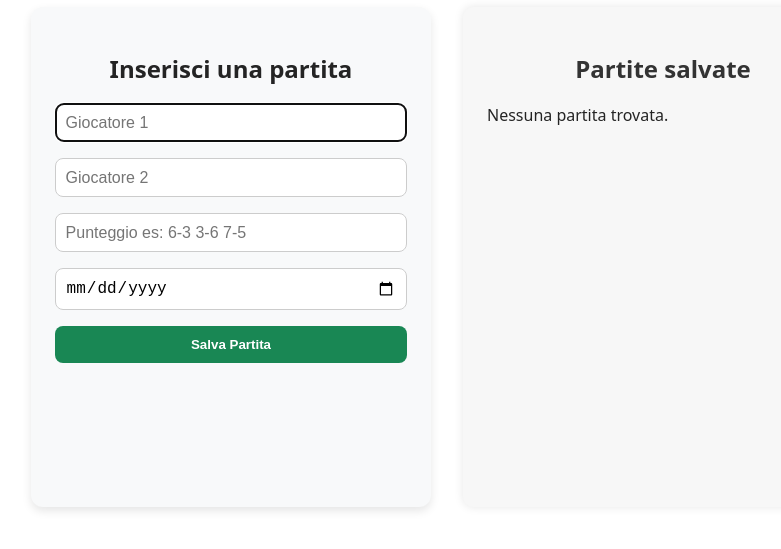
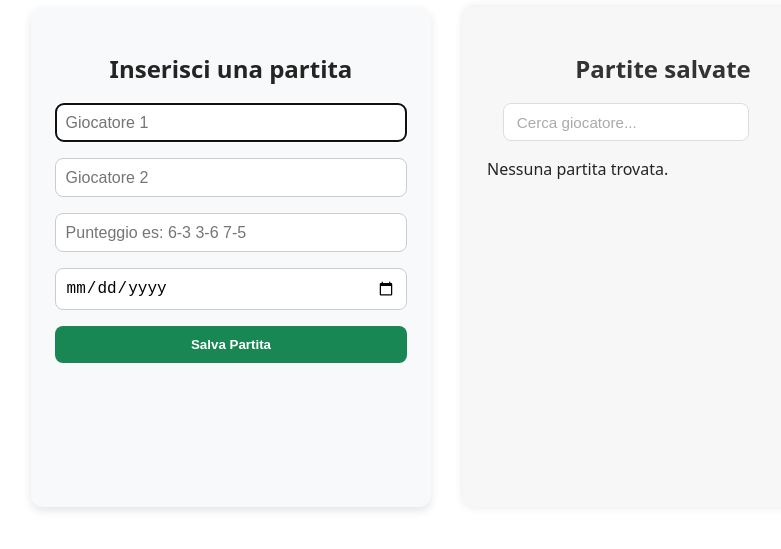
Before and after one commit to PuglisiAlfio/tennis-match-tracker, a React (Vite) app: page / in a window 1280 px wide. Shown: the part 143-692 px from the top of the page, without its empty margins (193-974 px from the left). Built offline with nearby package versions, Linux system fonts and the light colour scheme.

Commit message:
Aggiunto filtro di ricerca partite con pulsante reset

```diff
--- /dev/null
+++ b/src/components/MatchFilter.jsx
@@ -0,0 +1,28 @@
+import styleFilter from "../styles/MatchFilter.module.css";
+
+export default function MatchFilter({ query, onChange }) {
+  const showReset = query.trim().length > 0;
+
+  return (
+    <div className={styleFilter.filterWrapper}>
+      <input
+        className={styleFilter.filterInput}
+        type="text"
+        placeholder="Cerca giocatore..."
+        value={query}
+        onChange={(e) => onChange(e.target.value)}
+      />
+
+      {showReset && (
+        <button
+          type="button"
+          className={styleFilter.resetButton}
+          onClick={() => onChange("")}
+          aria-label="Reset filtro"
+        >
+          ✕
+        </button>
+      )}
+    </div>
+  );
+}
--- a/src/components/MatchForm.jsx
+++ b/src/components/MatchForm.jsx
@@ -27,6 +27,7 @@ export default function MatchForm({ matches, onSetMatches }) {
     }
 
     const match = {
+      id: crypto.randomUUID(),
       player1: state.giocatore1,
       player2: state.giocatore2,
       score: state.punteggio,
--- a/src/components/MatchList.jsx
+++ b/src/components/MatchList.jsx
@@ -1,34 +1,42 @@
+import { useState } from "react";
 import MatchItem from "./MatchItem";
+import MatchFilter from "./MatchFilter";
 import styleList from "../styles/matchList.module.css";
 
 export default function MatchList({ matches, onSetMatches }) {
-  const handleDelete = (indexToRemove) => {
-    const updated = matches.filter((_, index) => index !== indexToRemove);
+  const [query, setQuery] = useState("");
+  const handleDelete = (id) => {
+    const updated = matches.filter(match => match.id !== id);
     onSetMatches(updated);
     localStorage.setItem("matches", JSON.stringify(updated));
   };
 
+  const filteredMatches = matches.filter(match =>
+    match.player1.toLowerCase().includes(query.toLowerCase()) ||
+    match.player2.toLowerCase().includes(query.toLowerCase())
+  );
+
   return (
-    <>
     <div className={styleList["match-list"]}>
       <h2>Partite salvate</h2>
-        {matches.length === 0 ? (
+
+      <MatchFilter query={query} onChange={setQuery} />
+
+      {filteredMatches.length === 0 ? (
         <p className={styleList["no-match-found"]}>
           Nessuna partita trovata.
         </p>
       ) : (
         <ul>
-            {matches.map((match, index) => (
+          {filteredMatches.map(match => (
             <MatchItem
+              key={match.id}
               match={match}
-                index={index}
-                onDelete={handleDelete}
-                key={index}
+              onDelete={() => handleDelete(match.id)}
             />
           ))}
         </ul>
       )}
     </div>
-    </>
   );
 }
--- /dev/null
+++ b/src/styles/matchFilter.module.css
@@ -0,0 +1,43 @@
+.filterWrapper {
+  position: relative;
+  margin-bottom: 1rem;
+  margin-left: 1rem;
+}
+
+.filterInput {
+  padding: 0.6rem 2rem 0.6rem 0.8rem;
+  font-size: 0.95rem;
+  border-radius: 8px;
+  border: 1px solid #ddd;
+  outline: none;
+  transition: border-color 0.2s ease, box-shadow 0.2s ease;
+}
+
+.filterInput::placeholder {
+  color: #aaa;
+}
+
+.filterInput:focus {
+  border-color: #4f46e5;
+  box-shadow: 0 0 0 2px rgba(79, 70, 229, 0.15);
+}
+
+.resetButton {
+
+  position: absolute;
+  right: 10px;
+  top: 50%;
+  transform: translateY(-50%);
+  background: #e74c3c;
+  border-radius: 20%;
+  border: none;
+  font-size: large;
+  cursor: pointer;
+  color: #ffffff;
+  z-index: 1;
+}
+
+.resetButton:hover {
+  background-color: #c0392b;
+
+}
```
Lines whose indentation alone changed are shown as unchanged.
